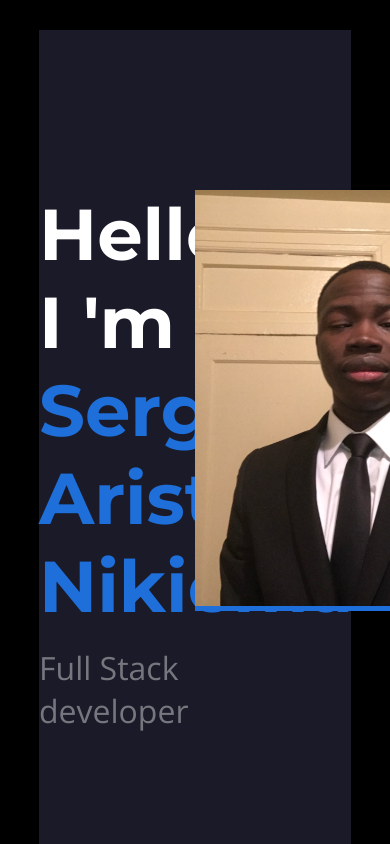
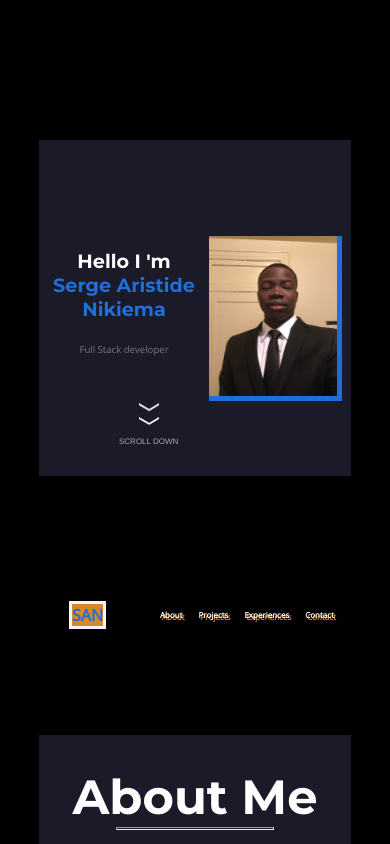
Before and after one commit to sergethi/Serge-Portfolio, a React (Create React App) app: page / in a window 390 px wide. Shown: the top 844 px of the page. Built offline with nearby package versions, Linux system fonts and the light colour scheme.

Commit message:
added: landing responsive css

```diff
--- a/public/index.html
+++ b/public/index.html
@@ -5,6 +5,9 @@
     <link rel="icon" href="%PUBLIC_URL%/favicon.ico" />
     <meta name="viewport" content="width=device-width, initial-scale=1" />
     <meta name="theme-color" content="#000000" />
+
+    <meta http-equiv="X-UA-Compatible" content="IE=edge,chrome=1">
+    <meta name="HandheldFriendly" content="true">
     <meta
       name="description"
       content="Web site created using create-react-app"
--- a/src/App.css
+++ b/src/App.css
@@ -57,6 +57,7 @@ a{
 /* Header */
 
 .header_container{
+
   display: flex;
   flex-direction: row;
   justify-content: space-between;
@@ -140,6 +141,7 @@ a{
   opacity: 0.4;
 }
 .home_container .image_container img{
+
   position: relative;
   height: 26rem;
   width: 20rem;
@@ -664,3 +666,126 @@ a{
     transform: translateY(-15px);
   }
 }
+
+
+/* RESPONSIVE RESPONNNNNNNNNNNNNNNSIVE */
+
+@media only screen and (max-width: 600px){
+  body{
+    font-size: 2px;
+    text-align: center;
+
+  }
+/* LANDING///HOME */
+ .land-flex {
+   margin-top: 140px;
+ }
+  .home_container .home_head_wrapper{
+    top:1rem;
+    width: 60vw;
+  }
+  .home_container .home_head_wrapper h1{
+    font-size: 1.2rem;
+  }
+
+  .home_container .home_head_wrapper p{
+    top:0rem;
+    font-size: 0.6rem;
+  }
+  .home_container .image_container img{
+    height: 10rem;
+    width: 8rem;
+    top:1rem;
+    margin-right:48px;
+  }
+
+  /* LANDING PAGE SCROLL ICONE*/
+
+.Landing-container{
+  width: 20px;
+  height: 20px;
+  margin-left: 100px;
+  margin-top: 155px;
+
+
+
+}
+.chevron {
+  /* position: absolute; */
+  width: 20px;
+  height: 2px;
+}
+
+/* .chevron:before,
+.chevron:after {
+  top: 0;
+  height: 100%;
+  width: 51%;
+  background: #fff;
+  margin-top: 0px;
+} */
+
+/* .chevron:before {
+  left: 0;
+  transform: skew(0deg, 30deg);
+} */
+
+/* .chevron:after {
+  right: 0;
+  width: 50%;
+  transform: skew(0deg, -30deg);
+} */
+
+/* @keyframes move {
+  25% {
+    opacity: 1;
+
+  }
+  33% {
+    opacity: 1;
+    transform: translateY(30px);
+  }
+  67% {
+    opacity: 1;
+    transform: translateY(40px);
+  }
+  100% {
+    opacity: 0;
+    transform: translateY(55px) scale3d(0.5, 0.5, 0.5);
+  }
+} */
+
+.text {
+  margin-top: 55px;
+  margin-left: -20px;
+  font-size: 8px;
+}
+
+
+  /* Header */
+
+.header_container{
+  width: 80vw;
+  top: 4rem;
+}
+.header_container h1{
+  font-size: 1rem;
+  margin-left: 30px;
+}
+.header_container ul{
+  margin-right: 1px;
+}
+.header_container ul li{
+  padding-right: 1rem;
+
+
+}
+.header_container ul li a{
+  font-size: 0.5rem;
+  font-weight: bolder;
+
+
+}
+
+
+}
```
